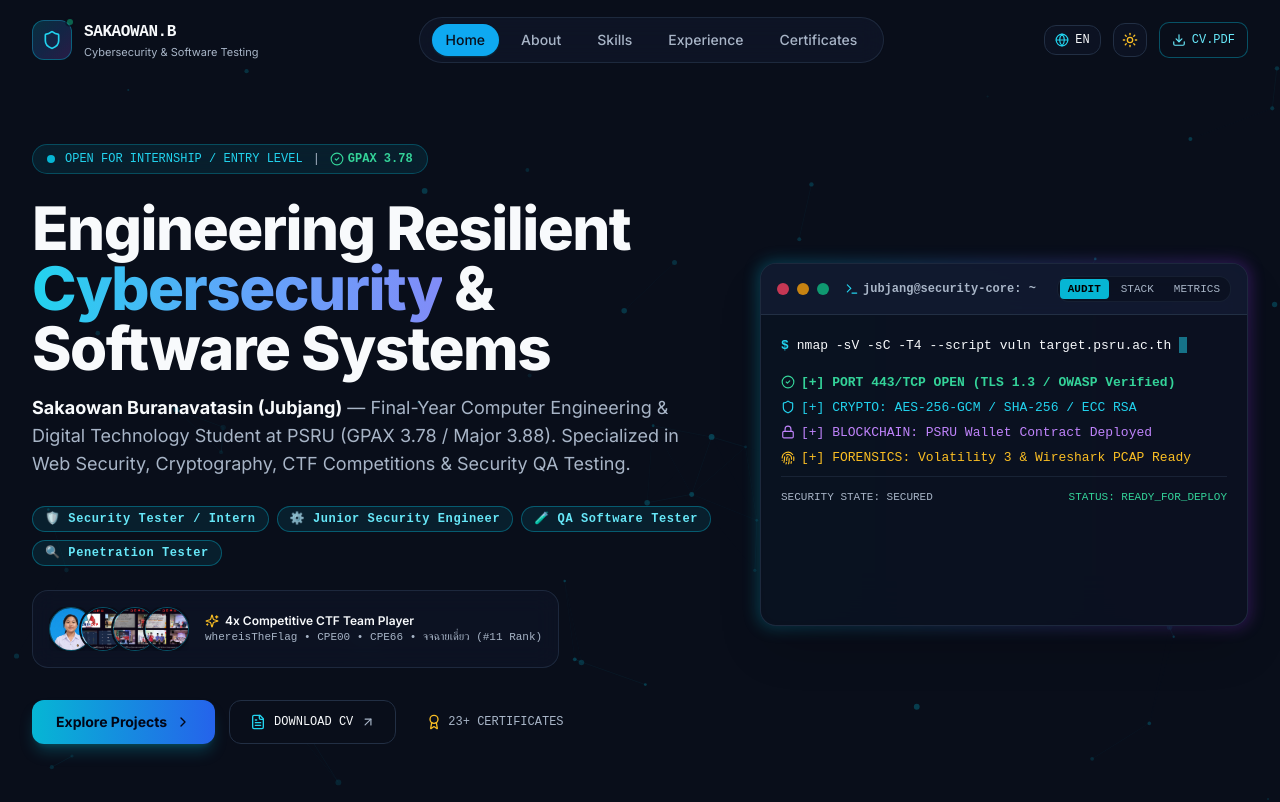
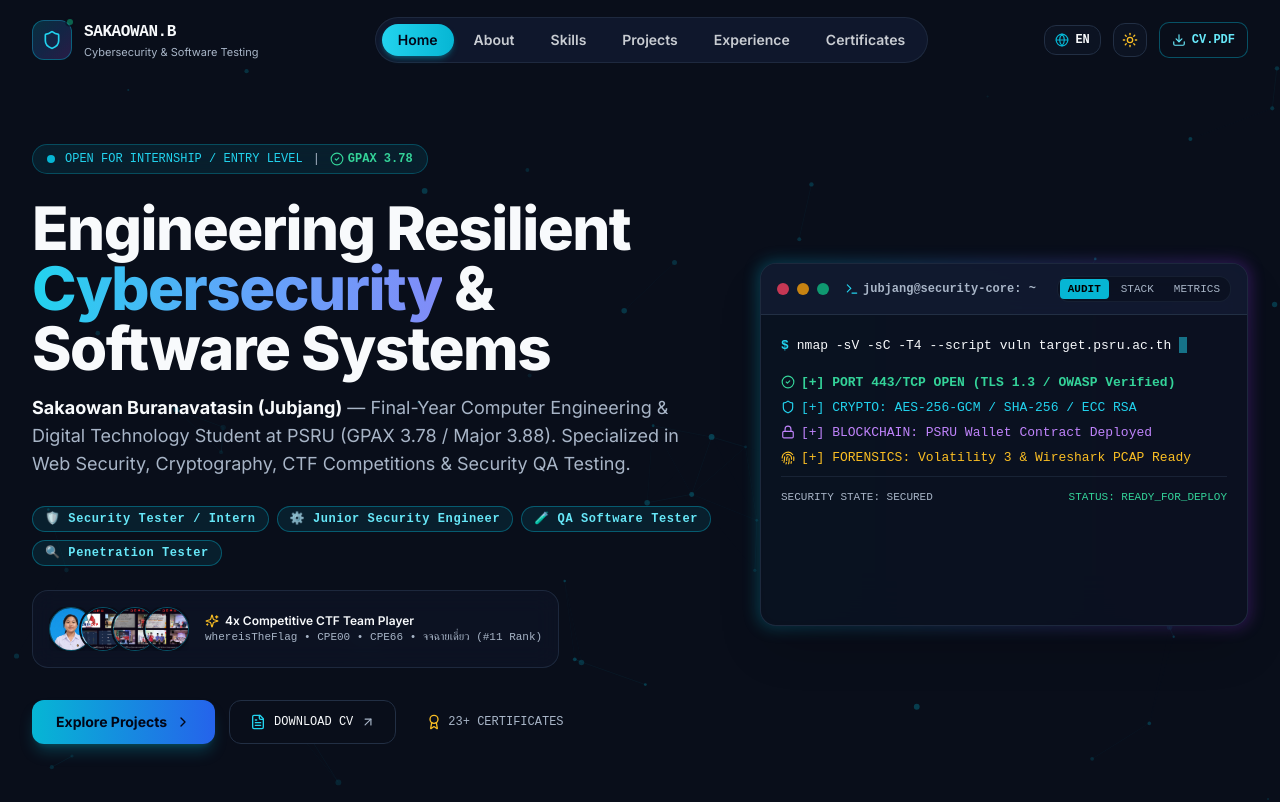
Before and after one commit to pumpkinjj23/portfolio.sakaowan23, a React (Vite) app: page / in a window 1280 px wide. Shown: the top 802 px of the page. Built offline with nearby package versions, Linux system fonts and the light colour scheme.

Commit message:
feat: implement animated sliding active pill and smooth scroll with ScrollSpy in header navbar

```diff
--- a/src/components/ui/hero-01-utils/header.tsx
+++ b/src/components/ui/hero-01-utils/header.tsx
@@ -1,4 +1,7 @@
-import { useState, useEffect } from "react"
+"use client"
+
+import React, { useState, useEffect } from "react"
+import { motion } from "framer-motion"
 import { Shield, Terminal, Menu, Moon, Sun, Globe, Download, ExternalLink } from "lucide-react"
 import { Button } from "@/components/ui/button"
 import {
@@ -28,6 +31,7 @@ export default function Header({
     { title: "Home", href: "#hero", isActive: true },
     { title: "About", href: "#about" },
     { title: "Skills", href: "#skills" },
+    { title: "Projects", href: "#projects" },
     { title: "Experience", href: "#experience" },
     { title: "Certificates", href: "#certificates" },
   ],
@@ -38,20 +42,72 @@ export default function Header({
 }: HeaderProps) {
   const [scrolled, setScrolled] = useState(false)
   const [isOpen, setIsOpen] = useState(false)
+  const [activeSection, setActiveSection] = useState<string>("#hero")
 
+  // Scroll handler for background blur and ScrollSpy active section detection
   useEffect(() => {
     const handleScroll = () => {
-      setScrolled(window.scrollY > 20)
+      const scrollPos = window.scrollY
+      setScrolled(scrollPos > 20)
+
+      // Section ScrollSpy
+      const sections = navigationData.map((item) => item.href.replace("#", ""))
+      const scrollThreshold = scrollPos + 140
+
+      for (let i = sections.length - 1; i >= 0; i--) {
+        const sectionId = sections[i]
+        const element = document.getElementById(sectionId)
+        if (element) {
+          const offsetTop = element.offsetTop
+          if (scrollThreshold >= offsetTop) {
+            setActiveSection(`#${sectionId}`)
+            break
           }
-    window.addEventListener("scroll", handleScroll)
+        }
+      }
+
+      if (scrollPos < 100) {
+        setActiveSection("#hero")
+      }
+    }
+
+    window.addEventListener("scroll", handleScroll, { passive: true })
+    handleScroll()
     return () => window.removeEventListener("scroll", handleScroll)
-  }, [])
+  }, [navigationData])
+
+  // Smooth scroll handler with offset for sticky navbar
+  const handleNavClick = (
+    e: React.MouseEvent<HTMLAnchorElement>,
+    href: string
+  ) => {
+    e.preventDefault()
+    setActiveSection(href)
+    setIsOpen(false)
+
+    const sectionId = href.replace("#", "")
+    const targetElement = document.getElementById(sectionId)
+
+    if (targetElement) {
+      const navOffset = 75
+      const targetPosition =
+        targetElement.getBoundingClientRect().top + window.scrollY - navOffset
+
+      window.scrollTo({
+        top: href === "#hero" ? 0 : Math.max(0, targetPosition),
+        behavior: "smooth",
+      })
+
+      // Update URL hash smoothly without jump
+      window.history.replaceState(null, "", href)
+    }
+  }
 
   return (
     <header
       className={`fixed top-0 left-0 right-0 z-50 transition-all duration-300 ${
         scrolled
-          ? "bg-background/80 backdrop-blur-md border-b border-border shadow-lg shadow-black/5"
+          ? "bg-background/85 backdrop-blur-xl border-b border-border shadow-xl shadow-black/5"
           : "bg-transparent"
       }`}
     >
@@ -59,6 +115,7 @@ export default function Header({
         {/* Brand / Logo */}
         <a
           href="#hero"
+          onClick={(e) => handleNavClick(e, "#hero")}
           className="flex items-center gap-3 group focus:outline-none"
         >
           <div className="relative w-10 h-10 rounded-xl bg-gradient-to-br from-cyan-500/20 via-blue-500/20 to-purple-500/20 border border-cyan-500/40 flex items-center justify-center group-hover:border-cyan-400 group-hover:shadow-[0_0_20px_rgba(6,182,212,0.4)] transition-all duration-300">
@@ -75,21 +132,36 @@ export default function Header({
           </div>
         </a>
 
-        {/* Desktop Navigation */}
-        <nav className="hidden md:flex items-center gap-1 lg:gap-2 px-3 py-1.5 rounded-full bg-secondary/50 border border-border/80 backdrop-blur-md">
-          {navigationData.map((item) => (
+        {/* Desktop Navigation with Animated Sliding Active Pill */}
+        <nav className="hidden md:flex items-center gap-1 p-1.5 rounded-full bg-secondary/80 border border-border/80 backdrop-blur-md relative">
+          {navigationData.map((item) => {
+            const isActive = activeSection === item.href
+            return (
               <a
-              key={item.title}
+                key={item.href}
                 href={item.href}
-              className={`px-3.5 py-1.5 text-xs lg:text-sm font-medium rounded-full transition-all duration-200 ${
-                item.isActive
-                  ? "bg-primary text-primary-foreground shadow-sm shadow-cyan-500/20"
-                  : "text-muted-foreground hover:text-foreground hover:bg-accent/60"
+                onClick={(e) => handleNavClick(e, item.href)}
+                className={`relative px-4 py-1.5 text-xs lg:text-sm font-semibold rounded-full transition-colors duration-200 z-10 ${
+                  isActive
+                    ? "text-black dark:text-slate-950 font-bold"
+                    : "text-foreground/80 hover:text-foreground hover:bg-white/5"
                 }`}
               >
-              {item.title}
+                {isActive && (
+                  <motion.div
+                    layoutId="activeNavPill"
+                    className="absolute inset-0 bg-gradient-to-r from-cyan-400 to-cyan-500 rounded-full shadow-md shadow-cyan-500/30 -z-10"
+                    transition={{
+                      type: "spring",
+                      stiffness: 450,
+                      damping: 32,
+                    }}
+                  />
+                )}
+                <span>{item.title}</span>
               </a>
-          ))}
+            )
+          })}
         </nav>
 
         {/* Controls (Theme, Language, Mobile Menu, CV Button) */}
@@ -98,10 +170,10 @@ export default function Header({
           {onToggleLang && (
             <button
               onClick={onToggleLang}
-              className="px-2.5 py-1.5 text-xs font-mono font-medium rounded-lg border border-border bg-secondary/40 text-foreground hover:border-cyan-500/40 hover:bg-secondary transition-all flex items-center gap-1.5"
+              className="px-2.5 py-1.5 text-xs font-mono font-bold rounded-lg border border-border bg-card text-foreground hover:border-cyan-500/40 hover:bg-secondary transition-all flex items-center gap-1.5"
               title="Toggle Language (TH/EN)"
             >
-              <Globe className="w-3.5 h-3.5 text-cyan-400" />
+              <Globe className="w-3.5 h-3.5 text-cyan-500" />
               <span>{lang.toUpperCase()}</span>
             </button>
           )}
@@ -110,7 +182,7 @@ export default function Header({
           {onToggleTheme && (
             <button
               onClick={onToggleTheme}
-              className="p-2 rounded-lg border border-border bg-secondary/40 text-foreground hover:border-cyan-500/40 hover:bg-secondary transition-all"
+              className="p-2 rounded-lg border border-border bg-card text-foreground hover:border-cyan-500/40 hover:bg-secondary transition-all"
               title="Toggle Theme"
             >
               {theme === "dark" ? (
@@ -131,7 +203,7 @@ export default function Header({
             <Button
               variant="outline"
               size="sm"
-              className="border-cyan-500/40 hover:border-cyan-400 hover:bg-cyan-500/10 text-cyan-400 dark:text-cyan-300 text-xs font-mono gap-1.5"
+              className="border-cyan-500/40 hover:border-cyan-400 hover:bg-cyan-500/10 text-cyan-600 dark:text-cyan-300 text-xs font-mono gap-1.5 font-bold"
             >
               <Download className="w-3.5 h-3.5" />
               <span>CV.PDF</span>
@@ -149,7 +221,7 @@ export default function Header({
               <SheetContent side="right" className="w-[280px] sm:w-[350px] bg-background/95 backdrop-blur-xl border-l border-border flex flex-col justify-between">
                 <div>
                   <SheetHeader className="text-left pb-6 border-b border-border">
-                    <SheetTitle className="font-mono text-cyan-400 flex items-center gap-2">
+                    <SheetTitle className="font-mono text-cyan-500 flex items-center gap-2">
                       <Terminal className="w-4 h-4" />
                       <span>NAVIGATION_MENU</span>
                     </SheetTitle>
@@ -159,17 +231,24 @@ export default function Header({
                   </SheetHeader>
 
                   <div className="flex flex-col gap-2 mt-6">
-                    {navigationData.map((item) => (
+                    {navigationData.map((item) => {
+                      const isActive = activeSection === item.href
+                      return (
                         <a
-                        key={item.title}
+                          key={item.href}
                           href={item.href}
-                        onClick={() => setIsOpen(false)}
-                        className="px-4 py-3 rounded-lg text-sm font-medium transition-colors hover:bg-accent hover:text-cyan-400 text-foreground flex items-center justify-between"
+                          onClick={(e) => handleNavClick(e, item.href)}
+                          className={`px-4 py-3 rounded-xl text-sm font-semibold transition-all flex items-center justify-between ${
+                            isActive
+                              ? "bg-cyan-500 text-black font-bold shadow-md shadow-cyan-500/20"
+                              : "text-foreground hover:bg-secondary hover:text-cyan-500"
+                          }`}
                         >
                           <span>{item.title}</span>
-                        <span className="text-xs font-mono text-muted-foreground opacity-60">→</span>
+                          <span className="text-xs font-mono opacity-75">→</span>
                         </a>
-                    ))}
+                      )
+                    })}
                   </div>
                 </div>
 
@@ -180,7 +259,7 @@ export default function Header({
                     rel="noopener noreferrer"
                     className="w-full"
                   >
-                    <Button className="w-full bg-cyan-500 hover:bg-cyan-600 text-black font-semibold font-mono text-xs gap-2">
+                    <Button className="w-full bg-cyan-500 hover:bg-cyan-600 text-black font-bold font-mono text-xs gap-2">
                       <Download className="w-4 h-4" />
                       DOWNLOAD CV (PDF)
                     </Button>
@@ -191,9 +270,9 @@ export default function Header({
                     rel="noopener noreferrer"
                     className="w-full"
                   >
-                    <Button variant="outline" className="w-full text-xs font-mono gap-2">
+                    <Button variant="outline" className="w-full text-xs font-mono font-bold gap-2">
                       <ExternalLink className="w-3.5 h-3.5" />
-                      VIEW TRANSCRIPT (3.78)
+                      TRANSCRIPT (3.78)
                     </Button>
                   </a>
                 </div>
--- a/src/data/portfolioData.ts
+++ b/src/data/portfolioData.ts
@@ -136,6 +136,7 @@ export const portfolioData: PortfolioData = {
     { title: "Home", titleTh: "หน้าแรก", href: "#hero", isActive: true },
     { title: "About", titleTh: "เกี่ยวกับฉัน", href: "#about" },
     { title: "Skills", titleTh: "ทักษะ", href: "#skills" },
+    { title: "Projects", titleTh: "โครงงาน", href: "#projects" },
     { title: "Experience", titleTh: "ประสบการณ์", href: "#experience" },
     { title: "Certificates", titleTh: "เกียรติบัตร", href: "#certificates" },
   ],
--- a/src/index.css
+++ b/src/index.css
@@ -89,6 +89,9 @@
   html {
     scroll-behavior: smooth;
     scroll-padding-top: 80px;
+  }
+  section[id] {
+    scroll-margin-top: 80px;
   }
   body {
     @apply bg-background text-foreground font-sans antialiased selection:bg-primary/20 selection:text-primary;
```
Lines whose indentation alone changed are shown as unchanged.
